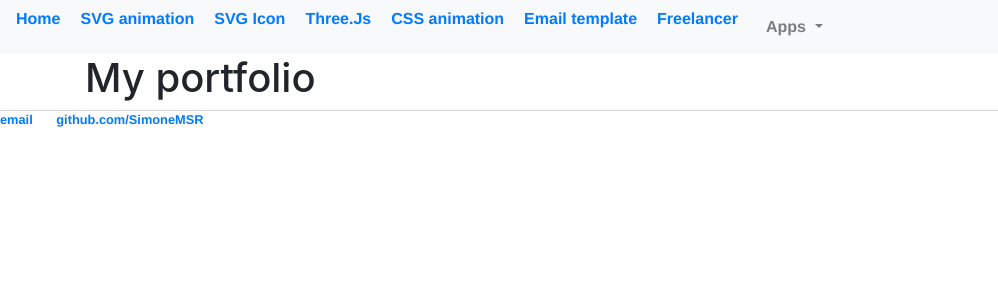
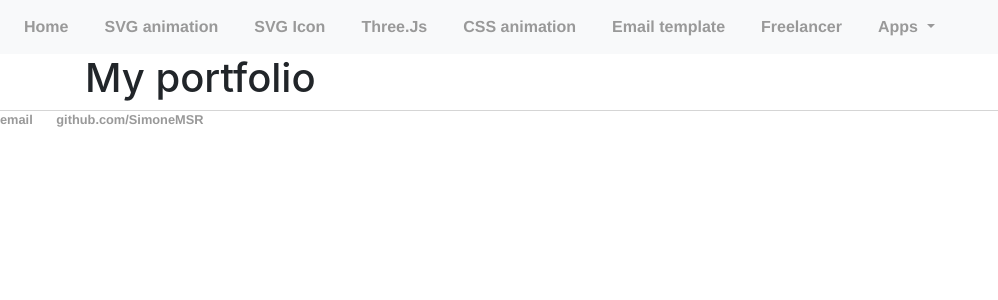
Before and after one commit to SimoneMSR/simonemsr.github.io, a Jekyll site: the page built from index.html, in a window 1280 px wide. Shown: the top 300 px of the page, without its empty margins (0-998 px from the left). Built offline with Jekyll 4.4.1, drawn with Linux system fonts in a browser that asks for light colours; nearby versions of some CDN libraries.

Commit message:
css updates

```diff
--- a/_layouts/default.html
+++ b/_layouts/default.html
@@ -17,13 +17,13 @@
 				</button>
 				<div class="collapse navbar-collapse" id="navbarSupportedContent">
 		    		<ul class="navbar-nav mr-auto">
-		        		<li class="nav-item"><a href="/">Home</a></li>
-			        	<li class="nav-item"><a href="/sun">SVG animation</a></li>
-						<li class="nav-item"><a href="/icons">SVG Icon</a></li>
-						<li class="nav-item"><a href="/three">Three.Js</a></li>
-						<li class="nav-item"><a href="/letters">CSS animation</a></li>
-						<li class="nav-item"><a href="/emailTemplates">Email template</a></li>
-						<li class="nav-item"><a href="/razor">Freelancer</a></li>
+		        		<li class="nav-item"><a class="nav-link" href="/">Home</a></li>
+			        	<li class="nav-item"><a class="nav-link" href="/sun">SVG animation</a></li>
+						<li class="nav-item"><a class="nav-link" href="/icons">SVG Icon</a></li>
+						<li class="nav-item"><a class="nav-link" href="/three">Three.Js</a></li>
+						<li class="nav-item"><a class="nav-link" href="/letters">CSS animation</a></li>
+						<li class="nav-item"><a class="nav-link" href="/emailTemplates">Email template</a></li>
+						<li class="nav-item"><a class="nav-link" href="/razor">Freelancer</a></li>
 						<li class="nav-item dropdown">
 							<div class="dropdown">
 						        <a class="nav-link dropdown-toggle" href="#" id="navbarDropdown" role="button" data-toggle="dropdown" aria-haspopup="true" aria-expanded="false">
--- a/css/main.css
+++ b/css/main.css
@@ -1,6 +1,6 @@
 body { margin: 60px auto;  }
 main { height: 100%; }
-a { text-decoration: none; color: #999; }
+a { text-decoration: none; color: #999!important; }
 a:hover { text-decoration: underline; }
 
 p, ul { font-size: 1.5em; line-height: 1.4em; color: #333; }
--- a/icons/style.css
+++ b/icons/style.css
@@ -1,4 +1,4 @@
-drawing {
+#drawing {
 	position: relative;
     top: 0;
     bottom: 0;
```
